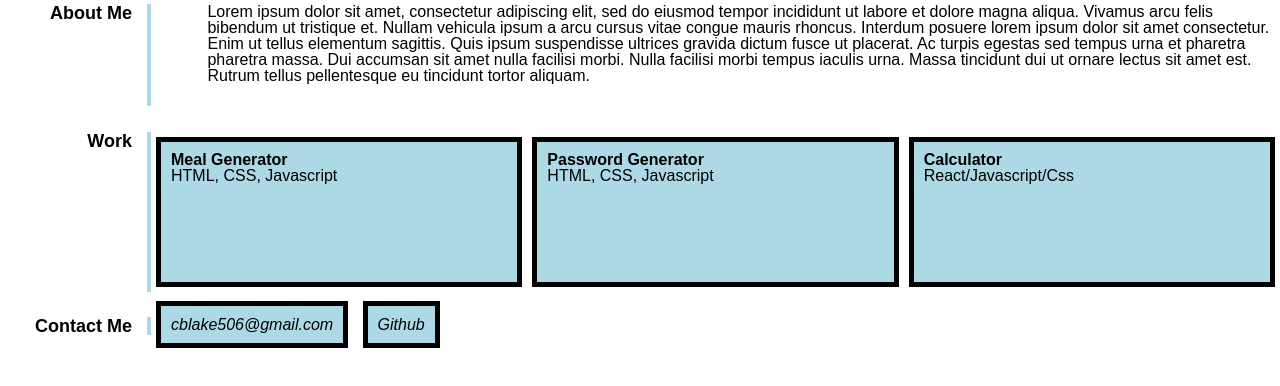
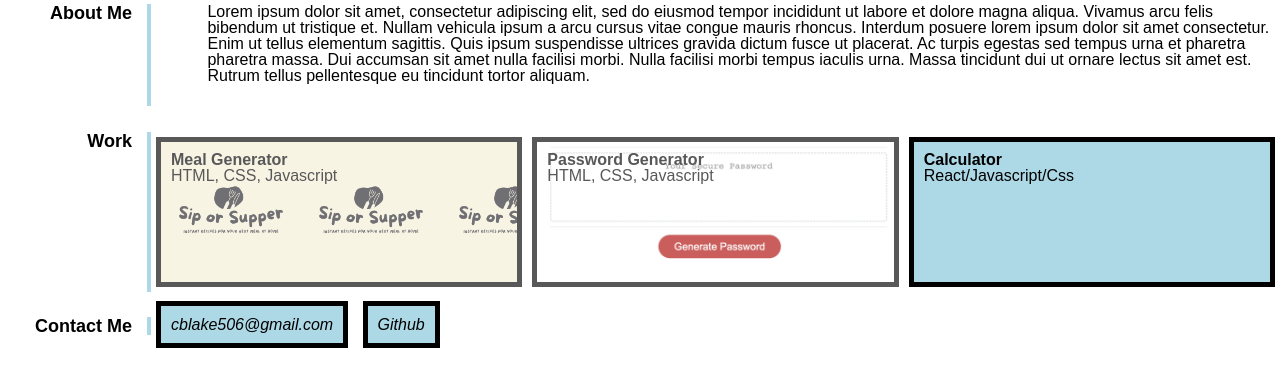
Before and after one commit to cblake506/portfolio-webpage, a plain HTML site: page index.html in a window 1280 px wide. Shown: the part 304-690 px from the top of the page. Drawn offline with Linux system fonts and the light colour scheme.

Commit message:
added background images

```diff
--- a/css/style.css
+++ b/css/style.css
@@ -69,11 +69,9 @@ h3 {
     margin: 5px;
     text-decoration: none;
     background-size: 150%;
-    transition: background-color 0.5s;
+    transition: opacity 0.5s;
 }
-.content-box:hover{
-    background-color: blue;
-}
+
 
 a {
     color: black;
@@ -83,3 +81,23 @@ a {
     margin: 5px;
     text-decoration: none;
 }
+
+.mealBox {
+    background: url("../assets/sip-or-supper.png");
+    background-size: contain;
+    opacity: 0.65;
+}
+
+.calcBox {
+    background: url("../assets/password-generator.png");
+    background-size: 100%;
+    opacity: 0.65;
+}
+
+.content-box:hover{
+    opacity: 1;
+}
+
+h4, span {
+    opacity: 1;
+}
--- a/index.html
+++ b/index.html
@@ -35,14 +35,14 @@
         <section id="work">
             <div class="content-div">
                 <h3>Work</h3>
-                <a href="https://github.com/cblake506/SipOrSupper" target="_blank" rel="noopener noreferrer" class="content-box">
+                <a href="https://github.com/cblake506/SipOrSupper" target="_blank" rel="noopener noreferrer" class="content-box mealBox">
                     <div>
                         <h4>Meal Generator</h4>
                         <span>HTML, CSS, Javascript</span>
                     </div>
                 </a>
 
-                <a href="https://github.com/cblake506/javascript-password-generator" target="_blank" rel="noopener noreferrer" class="content-box">
+                <a href="https://github.com/cblake506/javascript-password-generator" target="_blank" rel="noopener noreferrer" class="content-box calcBox">
                     <div>
                         <h4>Password Generator</h4>
                         <span>HTML, CSS, Javascript</span>
```
Also changed, not shown: assets/password-generator.png (added), assets/sip-or-supper.png (added).
